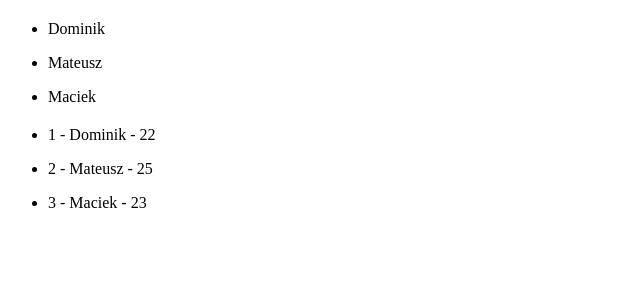
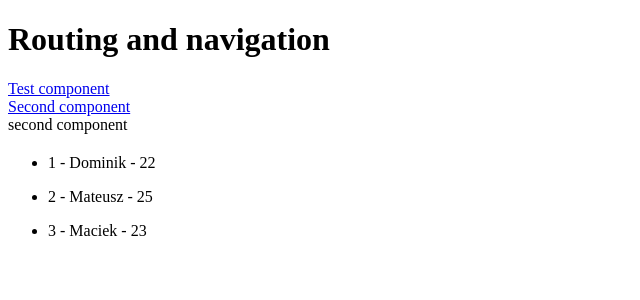
Before and after one commit to shavack/AngularWorkshop, an Angular app in the folder hello-world/: page /second in a window 1280 px wide. Before the commit this address led to /. Shown: the top 300 px of the page, without its empty margins (0-640 px from the left). Built offline with nearby package versions, Linux system fonts and the light colour scheme.

Commit message:
Routing between two components

```diff
--- a/hello-world/src/app/app-routing.module.ts
+++ b/hello-world/src/app/app-routing.module.ts
@@ -1,10 +1,17 @@
 import { NgModule } from '@angular/core';
 import { Routes, RouterModule } from '@angular/router';
+import { SecondComponent } from './second/second.component';
+import { TestComponent } from './test/test.component';
 
-const routes: Routes = [];
+const routes: Routes = [
+  { path: 'test', component: TestComponent },
+  { path: 'second', component: SecondComponent },
+];
 
 @NgModule({
   imports: [RouterModule.forRoot(routes)],
-  exports: [RouterModule]
+  exports: [RouterModule],
 })
-export class AppRoutingModule { }
+export class AppRoutingModule {}
+
+export const routingComponents = [TestComponent, SecondComponent];
--- a/hello-world/src/app/app.component.html
+++ b/hello-world/src/app/app.component.html
@@ -1,2 +1,8 @@
-<app-test></app-test>
-<app-second></app-second>
+<h1>Routing and navigation</h1>
+<nav>
+  <a routerLink="/test">Test component</a>
+  <br />
+  <a routerLink="/second">Second component</a>
+</nav>
+<router-outlet></router-outlet>
+<!-- Router view goes here-->
--- a/hello-world/src/app/app.module.ts
+++ b/hello-world/src/app/app.module.ts
@@ -2,15 +2,13 @@ import { BrowserModule } from '@angular/platform-browser';
 import { NgModule } from '@angular/core';
 import { FormsModule } from '@angular/forms';
 
-import { AppRoutingModule } from './app-routing.module';
+import { AppRoutingModule, routingComponents } from './app-routing.module';
 import { AppComponent } from './app.component';
-import { TestComponent } from './test/test.component';
-import { SecondComponent } from './second/second.component';
 import { EmployeeService } from './employee.service';
 import { HttpClientModule } from '@angular/common/http';
 
 @NgModule({
-  declarations: [AppComponent, TestComponent, SecondComponent],
+  declarations: [AppComponent, routingComponents],
   imports: [BrowserModule, AppRoutingModule, FormsModule, HttpClientModule],
   providers: [EmployeeService],
   bootstrap: [AppComponent],
--- a/hello-world/src/app/second/second.component.ts
+++ b/hello-world/src/app/second/second.component.ts
@@ -4,6 +4,7 @@ import { EmployeeService } from '../employee.service';
 @Component({
   selector: 'app-second',
   template: `
+    second component
     <h2>{{ errorMsg }}</h2>
     <ul *ngFor="let emp of employees">
       <li>{{ emp.id }} - {{ emp.name }} - {{ emp.age }}</li>
--- a/hello-world/src/app/test/test.component.ts
+++ b/hello-world/src/app/test/test.component.ts
@@ -4,6 +4,7 @@ import { EmployeeService } from '../employee.service';
 @Component({
   selector: 'app-test',
   template: `
+    test component
     <h2>{{ errorMsg }}</h2>
     <ul *ngFor="let emp of employees">
       <li>{{ emp.name }}</li>
```
